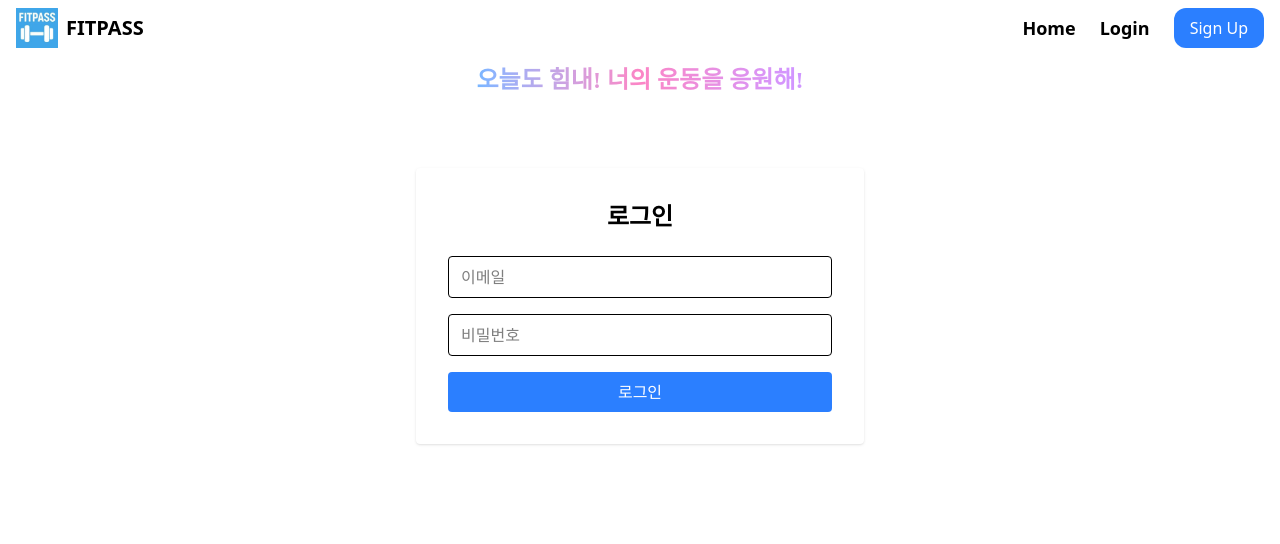
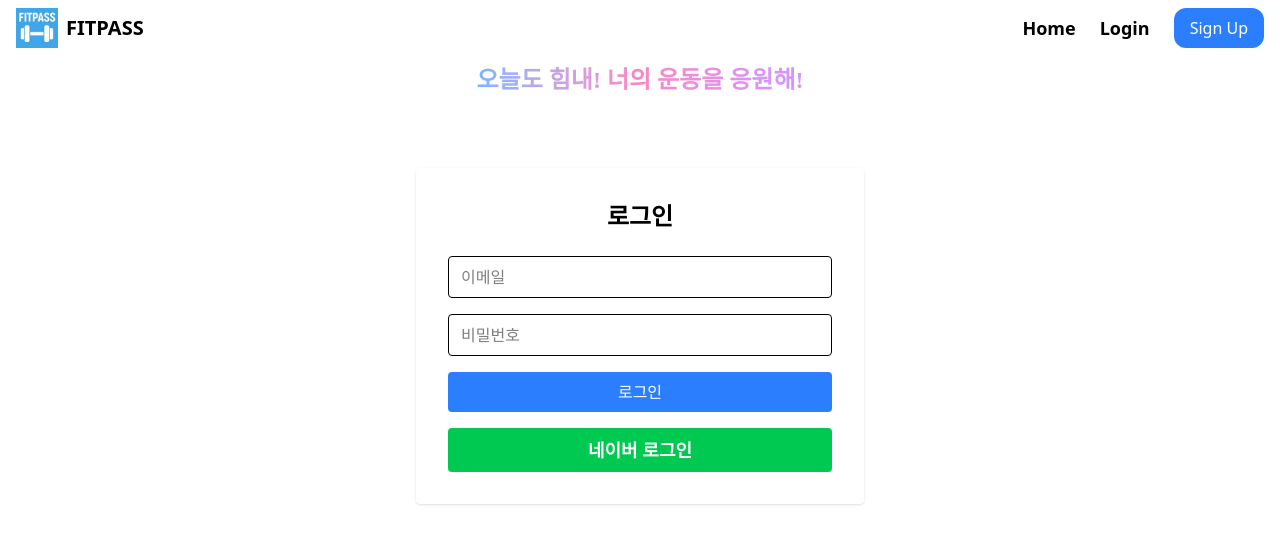
Before and after one commit to fitpassTeam/fitpass-front, a React (Vite) app: page /login in a window 1280 px wide. Shown: the top 544 px of the page. Built offline with nearby package versions, Linux system fonts and the light colour scheme.

Commit message:
feat:oauth2 구현

```diff
--- a/src/App.jsx
+++ b/src/App.jsx
@@ -2,6 +2,7 @@ import './App.css'
 import { Outlet } from 'react-router-dom'
 import Main from './components/pages/Main'
 import Header from './components/Header'
+import SocialLogin from './components/pages/SocialLogin'
 
 function App() {
 
--- /dev/null
+++ b/src/api-config.js
@@ -0,0 +1,13 @@
+export const API_BASE_URL = import.meta.env.VITE_API_BASE_URL;
+
+export function socialLogin(provider) {
+  if (provider === 'naver') {
+    const frontendUrl = window.location.protocol + '//' + window.location.host + '/sociallogin';
+    window.location.href =
+      API_BASE_URL +
+      '/oauth2/authorization/' +
+      provider +
+      '?redirect_url=' +
+      encodeURIComponent(frontendUrl);
+  }
+}
--- a/src/components/pages/Login.jsx
+++ b/src/components/pages/Login.jsx
@@ -1,6 +1,7 @@
 import { useState } from 'react';
 import { useMutation } from '@tanstack/react-query';
 import { loginUser } from '../../api/login';
+import { socialLogin } from '../../api-config';
 
 function Login() {
     const [form, setForm] = useState({
@@ -71,6 +72,13 @@ function Login() {
                     {mutation.isLoading ? '로그인 중...' : '로그인'}
                 </button>
             </form>
+            <button
+                type="button"
+                className="w-full mt-4 bg-green-500 hover:bg-green-600 text-white py-2 rounded font-bold text-lg"
+                onClick={() => socialLogin('naver')}
+            >
+                네이버 로그인
+            </button>
         </div>
     );
 }
--- /dev/null
+++ b/src/components/pages/SocialLogin.jsx
@@ -0,0 +1,31 @@
+import { useEffect } from 'react';
+import { useNavigate } from 'react-router-dom';
+
+const SocialLogin = () => {
+  const navigate = useNavigate();
+
+  useEffect(() => {
+    const params = new URLSearchParams(window.location.search);
+    const token = params.get('token');
+    const pureToken = token?.replace(/^Bearer\s/, ''); // Bearer 접두사 제거
+
+    console.log('[소셜로그인] 쿼리스트링:', window.location.search);
+    console.log('[소셜로그인] 파싱된 토큰:', token);
+    console.log('[소셜로그인] Bearer 제거 후 토큰:', pureToken);
+
+    if (pureToken) {
+      localStorage.setItem('token', pureToken);
+      window.dispatchEvent(new Event('storage'));
+      setTimeout(() => {
+        navigate('/', { replace: true });
+      }, 500);
+    } else {
+      // 무한루프 방지: 토큰 없으면 이동하지 않고 로그만 남김
+      console.log('[소셜로그인] 토큰 없음, 이동하지 않음(무한루프 방지)');
+    }
+  }, [navigate]);
+
+  return null;
+};
+
+export default SocialLogin;
--- a/src/main.jsx
+++ b/src/main.jsx
@@ -9,6 +9,7 @@ import { QueryClient, QueryClientProvider } from '@tanstack/react-query';
 import Home from './components/pages/Home';
 import Login from './components/pages/Login';
 import Signup from './components/pages/Signup';
+import SocialLogin from './components/pages/SocialLogin';
 
 const queryClient = new QueryClient();
 
@@ -28,6 +29,10 @@ const router = createBrowserRouter([
       {
         path: 'signup',
         element: <Signup />,
+      },
+      {
+        path: 'sociallogin',
+        element: <SocialLogin />,
       },
       // {
       //   path: '/fitness-goals/{fitnessGoalId}/daily-records',
```
